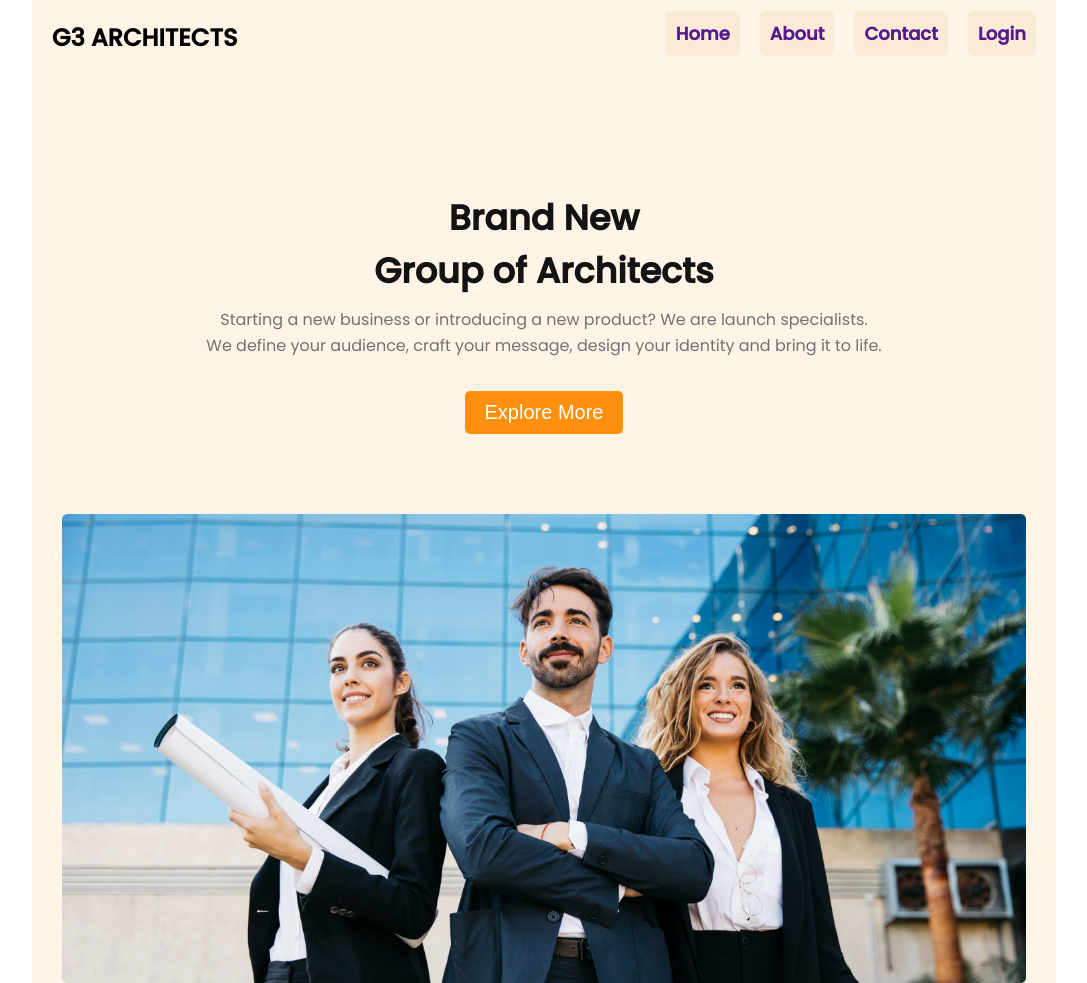
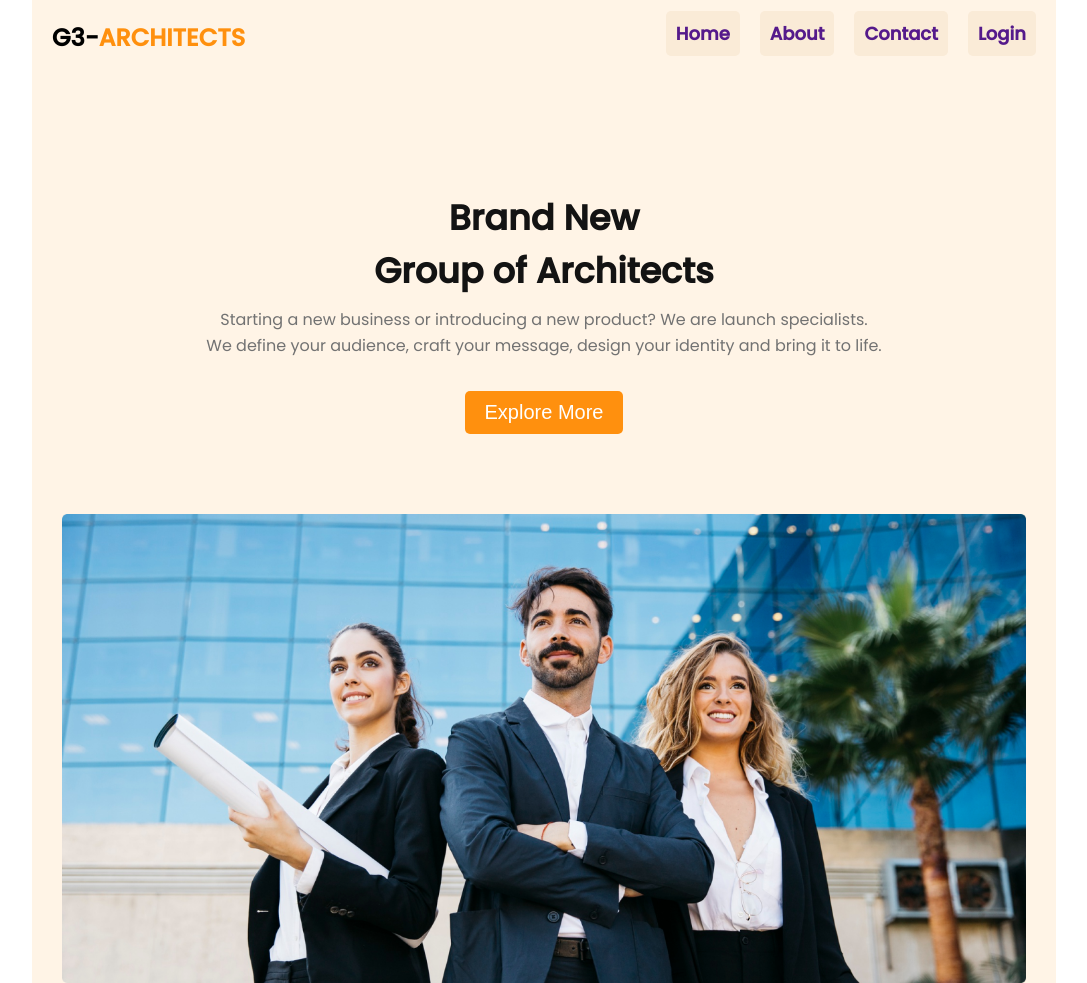
Before and after one commit to kamruzzaman22874/G3-Architects, a plain HTML site: page index.html in a window 1280 px wide. Shown: the top 983 px of the page, without its empty margins (96-1183 px from the left). Drawn offline with Linux system fonts and the light colour scheme.

Commit message:
navbar design

```diff
--- a/index.html
+++ b/index.html
@@ -11,7 +11,7 @@
 	<body>
 		<header>
 			<nav>
-				<h2>G3 ARCHITECTS</h2>
+				<h2>G3-<span style="color:#ff900e">ARCHITECTS</span></h2>
 				<ul>
 					<li><a href="">Home</a></li>
 					<li><a href="">About</a></li>
```
